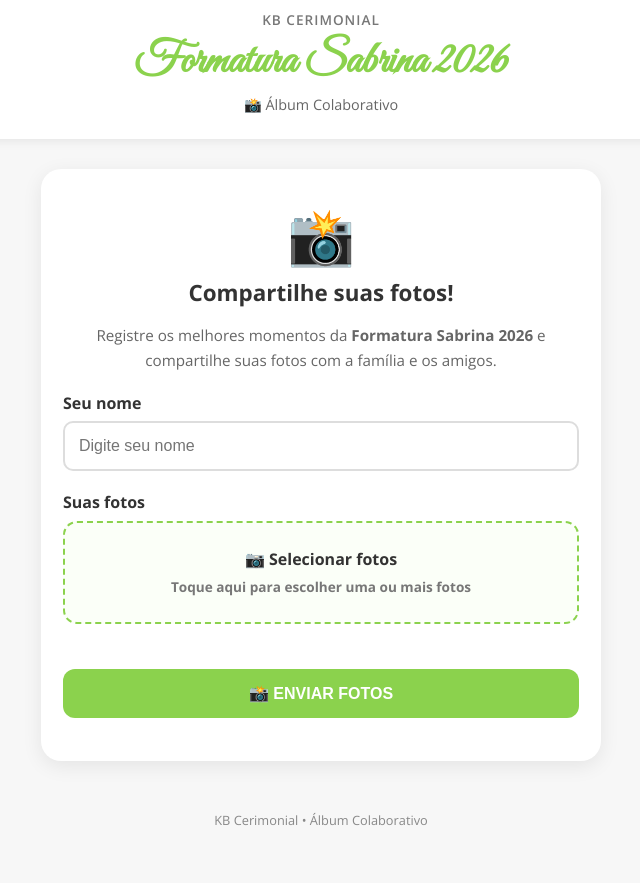
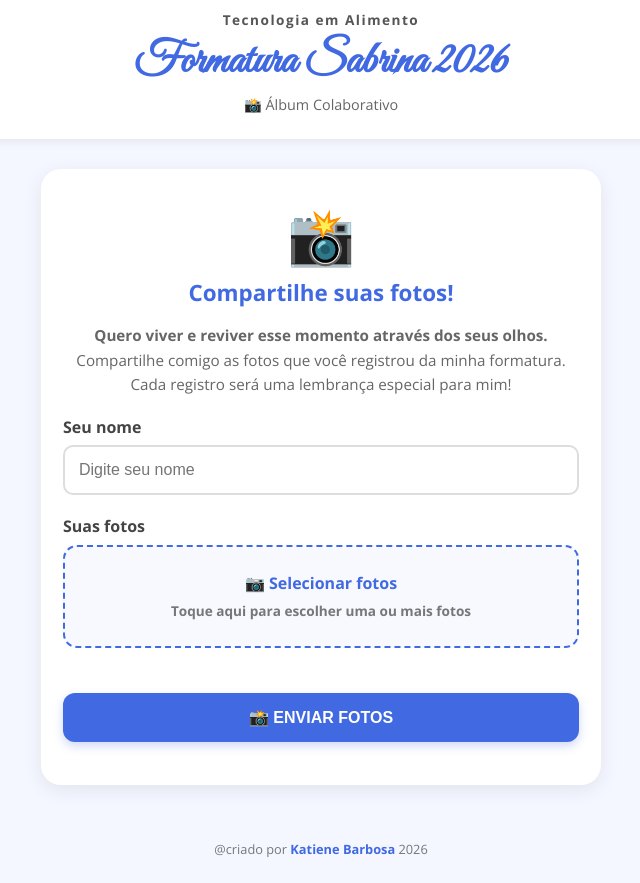
Before and after one commit to KatyBarbosa/KB-Cerimonial-album, a plain HTML site: page index.html in a window 1280 px wide. Shown: the part 113-996 px from the top of the page, without its empty margins (319-959 px from the left). Before the commit the page ends 962 px from the top, so only its background shows below. Drawn offline with nearby package versions, Linux system fonts and the light colour scheme.

Commit message:
Update index.html

```diff
--- a/index.html
+++ b/index.html
@@ -8,7 +8,7 @@
 <meta name="viewport"
       content="width=device-width, initial-scale=1.0">
 
-<title>Formatura Sabrina 2026 | KB Cerimonial</title>
+<title>Formatura Sabrina 2026 </title>
 
 <link rel="icon"
       type="image/png"
@@ -26,9 +26,13 @@
 body{
     margin:0;
     font-family:'Open Sans',Arial,sans-serif;
-    background:#f7f7f7;
+    background:#f4f7ff;
     color:#333;
 }
+
+/* =========================
+   HEADER
+========================= */
 
 .header{
     background:#fff;
@@ -53,16 +57,16 @@ body{
 .brand{
     margin:0;
     font-size:.85rem;
-    color:#777;
-    font-weight:600;
-    letter-spacing:1px;
+    color:#555;
+    font-weight:700;
+    letter-spacing:1.5px;
 }
 
 .event-name{
     margin:5px 0;
     font-family:'Great Vibes',cursive;
     font-size:2.8rem;
-    color:#8BD24D;
+    color:#4169E1;
 }
 
 .event-info{
@@ -71,11 +75,21 @@ body{
     color:#666;
 }
 
+
+/* =========================
+   CONTAINER
+========================= */
+
 .container{
     max-width:600px;
     margin:30px auto;
     padding:0 20px;
 }
+
+
+/* =========================
+   CARD
+========================= */
 
 .card{
     background:#fff;
@@ -83,6 +97,11 @@ body{
     padding:28px 22px;
     box-shadow:0 5px 20px rgba(0,0,0,.08);
 }
+
+
+/* =========================
+   INTRO
+========================= */
 
 .intro{
     text-align:center;
@@ -96,6 +115,7 @@ body{
 .intro h2{
     margin:5px 0 10px;
     font-size:1.4rem;
+    color:#4169E1;
 }
 
 .intro p{
@@ -104,11 +124,17 @@ body{
     font-size:.95rem;
 }
 
+
+/* =========================
+   FORMULÁRIO
+========================= */
+
 label{
     display:block;
     margin-top:20px;
     margin-bottom:7px;
     font-weight:bold;
+    color:#444;
 }
 
 input[type="text"]{
@@ -121,22 +147,33 @@ input[type="text"]{
 }
 
 input[type="text"]:focus{
-    border-color:#8BD24D;
+    border-color:#4169E1;
 }
 
+
+/* =========================
+   ÁREA DE FOTO
+========================= */
+
 .file-area{
-    border:2px dashed #8BD24D;
+    border:2px dashed #4169E1;
     border-radius:14px;
     padding:25px 15px;
     text-align:center;
     margin-top:8px;
     cursor:pointer;
-    background:#fbfff8;
+    background:#f7f9ff;
+    transition:.2s;
+}
+
+.file-area:hover{
+    background:#eef2ff;
 }
 
 .file-area strong{
     display:block;
     margin-bottom:5px;
+    color:#4169E1;
 }
 
 .file-area span{
@@ -147,6 +184,11 @@ input[type="text"]:focus{
 input[type="file"]{
     display:none;
 }
+
+
+/* =========================
+   PREVIEW
+========================= */
 
 .preview{
     display:grid;
@@ -169,6 +211,11 @@ input[type="file"]{
     color:#666;
 }
 
+
+/* =========================
+   BOTÃO
+========================= */
+
 .btn{
     width:100%;
     border:none;
@@ -180,19 +227,25 @@ input[type="file"]{
     cursor:pointer;
 }
 
-.btn-green{
-    background:#8BD24D;
+.btn-blue{
+    background:#4169E1;
     color:#fff;
+    box-shadow:0 4px 10px rgba(65,105,225,.25);
 }
 
-.btn-green:hover{
-    background:#76b441;
+.btn-blue:hover{
+    background:#3157c7;
 }
 
-.btn-green:disabled{
+.btn-blue:disabled{
     background:#aaa;
     cursor:not-allowed;
 }
+
+
+/* =========================
+   STATUS
+========================= */
 
 .status{
     text-align:center;
@@ -200,6 +253,11 @@ input[type="file"]{
     font-weight:600;
     line-height:1.5;
 }
+
+
+/* =========================
+   SUCESSO
+========================= */
 
 .success{
     display:none;
@@ -211,7 +269,7 @@ input[type="file"]{
 }
 
 .success h2{
-    color:#8BD24D;
+    color:#4169E1;
 }
 
 .success p{
@@ -219,12 +277,26 @@ input[type="file"]{
     line-height:1.6;
 }
 
+
+/* =========================
+   FOOTER
+========================= */
+
 .footer{
     text-align:center;
-    padding:20px;
+    padding:25px 20px;
     font-size:.8rem;
-    color:#888;
+    color:#777;
 }
+
+.footer strong{
+    color:#4169E1;
+}
+
+
+/* =========================
+   MOBILE
+========================= */
 
 @media(max-width:600px){
 
@@ -250,6 +322,10 @@ input[type="file"]{
 <body>
 
 
+<!-- =========================
+     CABEÇALHO
+========================= -->
+
 <header class="header">
 
 <div class="header-container">
@@ -261,7 +337,7 @@ input[type="file"]{
 >
 
 <p class="brand">
-    KB CERIMONIAL
+   Tecnologia em Alimento
 </p>
 
 <h1 class="event-name">
@@ -277,10 +353,16 @@ input[type="file"]{
 </header>
 
 
+<!-- =========================
+     CONTEÚDO
+========================= -->
+
 <main class="container">
 
 <div class="card">
 
+
+<!-- FORMULÁRIO -->
 
 <div id="formulario">
 
@@ -296,14 +378,16 @@ input[type="file"]{
 </h2>
 
 <p>
-    Registre os melhores momentos da
-    <strong>Formatura Sabrina 2026</strong>
-    e compartilhe suas fotos com a família
-    e os amigos.
+    <strong>Quero viver e reviver esse momento através dos seus olhos. </strong>
+        Compartilhe comigo as fotos que você registrou da minha formatura.
+            Cada registro será uma lembrança especial para mim!
+
 </p>
 
 </div>
 
+
+<!-- NOME -->
 
 <label for="nome">
     Seu nome
@@ -316,6 +400,8 @@ input[type="file"]{
     autocomplete="name"
 >
 
+
+<!-- FOTOS -->
 
 <label>
     Suas fotos
@@ -346,6 +432,8 @@ input[type="file"]{
 >
 
 
+<!-- PREVIEW -->
+
 <div
     id="preview"
     class="preview"
@@ -358,9 +446,11 @@ input[type="file"]{
 ></div>
 
 
+<!-- BOTÃO -->
+
 <button
     id="btnEnviar"
-    class="btn btn-green"
+    class="btn btn-blue"
     onclick="enviarFotos()"
 >
 
@@ -368,6 +458,8 @@ input[type="file"]{
 
 </button>
 
+
+<!-- STATUS -->
 
 <div
     id="status"
@@ -377,6 +469,10 @@ input[type="file"]{
 
 </div>
 
+
+<!-- =========================
+     TELA DE SUCESSO
+========================= -->
 
 <div
     id="sucesso"
@@ -398,7 +494,7 @@ input[type="file"]{
 </p>
 
 <button
-    class="btn btn-green"
+    class="btn btn-blue"
     onclick="novoEnvio()"
 >
     📸 ENVIAR MAIS FOTOS
@@ -412,46 +508,66 @@ input[type="file"]{
 </main>
 
 
+<!-- =========================
+     RODAPÉ
+========================= -->
+
 <footer class="footer">
 
-KB Cerimonial • Álbum Colaborativo
+@criado por <strong>Katiene Barbosa</strong> 2026
 
 </footer>
 
 
 <script>
 
+/* =========================
+   GOOGLE APPS SCRIPT
+========================= */
+
 const SCRIPT_URL =
 'https://script.google.com/macros/s/AKfycbw-9ut9Wq3dAm60dP4KjFesbW_l78FciteJIIQ0YwCHMqH0Q5WZgaKikB2VIgdv2n-3/exec';
 
+
+/* =========================
+   EVENTO
+========================= */
 
 const EVENTO =
 'Formatura Sabrina 2026';
 
 
+/* =========================
+   LIMITE POR FOTO
+========================= */
+
 const MAX_SIZE =
 5 * 1024 * 1024;
 
 
+/* =========================
+   ELEMENTOS
+========================= */
+
 const inputFotos =
 document.getElementById('fotos');
-
 
 const preview =
 document.getElementById('preview');
 
-
 const count =
 document.getElementById('count');
-
 
 const status =
 document.getElementById('status');
 
-
 const btnEnviar =
 document.getElementById('btnEnviar');
 
+
+/* =========================
+   SELEÇÃO DE FOTOS
+========================= */
 
 inputFotos.addEventListener(
     'change',
@@ -459,10 +575,16 @@ inputFotos.addEventListener(
 );
 
 
+/* =========================
+   PREVIEW
+========================= */
+
 function mostrarPreview(){
 
     preview.innerHTML = '';
+
     count.innerText = '';
+
     status.innerText = '';
 
     const arquivos =
@@ -503,6 +625,10 @@ function mostrarPreview(){
 
 }
 
+
+/* =========================
+   ENVIAR FOTOS
+========================= */
 
 async function enviarFotos(){
 
@@ -589,6 +715,7 @@ async function enviarFotos(){
 
 
     }
+
     catch(erro){
 
         console.error(erro);
@@ -602,6 +729,10 @@ async function enviarFotos(){
 
 }
 
+
+/* =========================
+   ENVIO INDIVIDUAL
+========================= */
 
 function enviarArquivo(
     arquivo,
@@ -686,6 +817,7 @@ function enviarArquivo(
                     resolve(resultado);
 
                 }
+
                 catch(erro){
 
                     reject(erro);
@@ -711,6 +843,10 @@ function enviarArquivo(
 
 }
 
+
+/* =========================
+   NOVO ENVIO
+========================= */
 
 function novoEnvio(){
 
```
